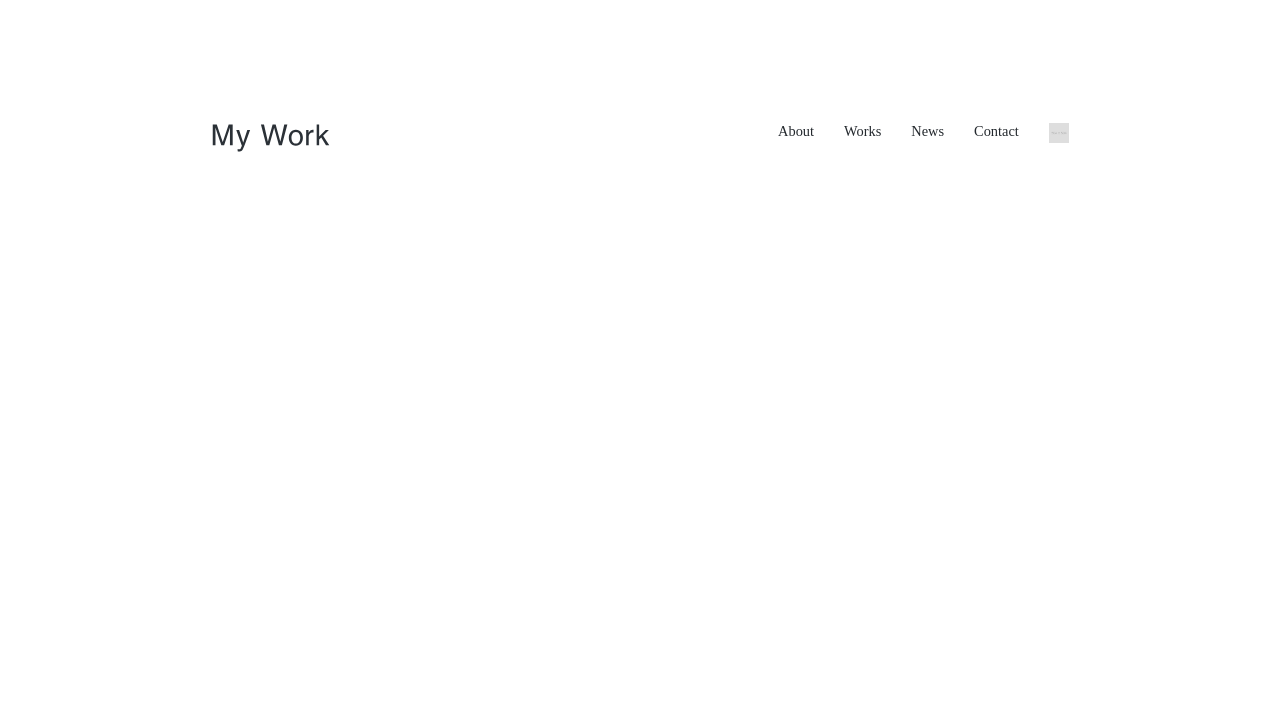
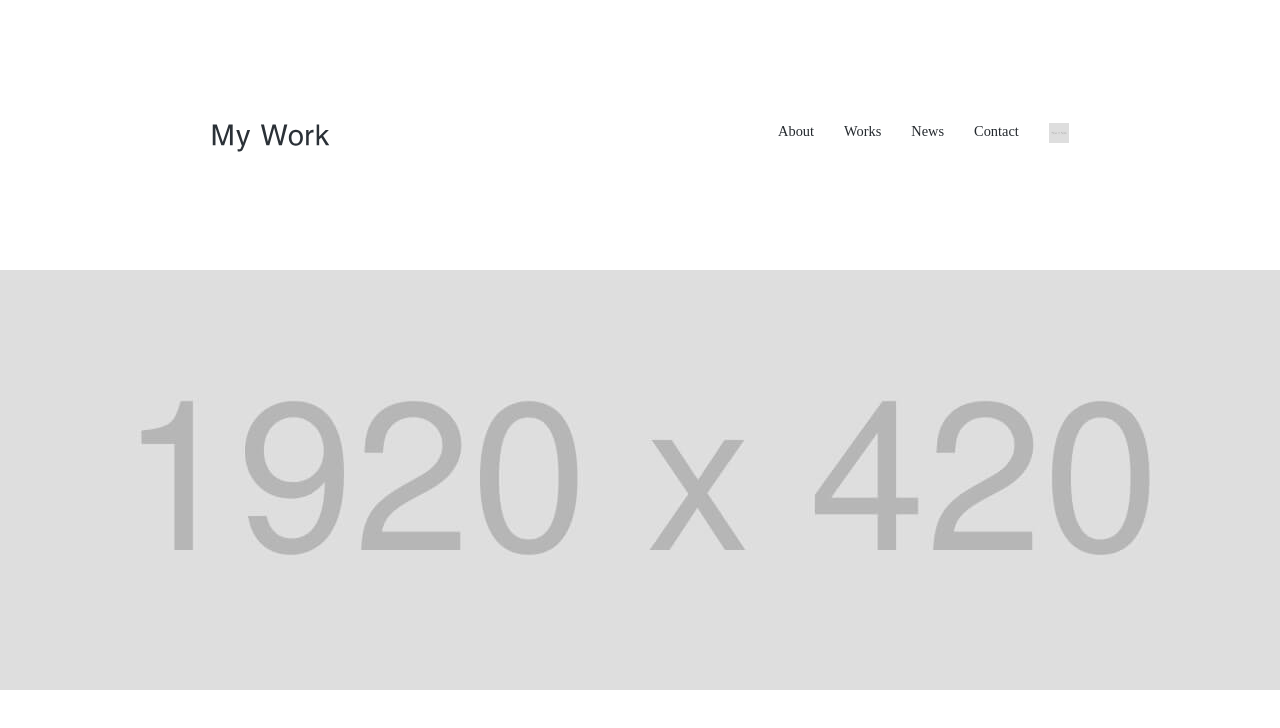
Before and after one commit to a-myzk/codestep-portfolio, a plain HTML site: page index.html in a window 1280 px wide. Drawn offline with Linux system fonts and the light colour scheme; some packages are replaced by stand-ins of ours.

Commit message:
[Update]メインビジュアル作成

```diff
--- a/css/style.css
+++ b/css/style.css
@@ -52,6 +52,17 @@ li {
   width: 20px;
 }
 
+/* メインビジュアル */
+#mainvisual {
+  margin-bottom: 80px;
+}
+#mainvisual img {
+  width: 100%;
+  max-width: 1920px;
+  height: 420px;
+  object-fit: cover;
+}
+
 /* メディアクエリ */
 @media screen and (max-width: 600px) {
   .site-title {
--- a/index.html
+++ b/index.html
@@ -29,7 +29,10 @@
     <main>
       <!-- メインビジュアル -->
       <div id="mainvisual">
-
+        <picture>
+          <source media="(max-width: 600px)" srcset="img/mainvisual-sp.jpg">
+          <img src="img/mainvisual-pc.jpg" alt="">
+        </picture>
       </div>
 
       <!-- aboutセクション -->
```
